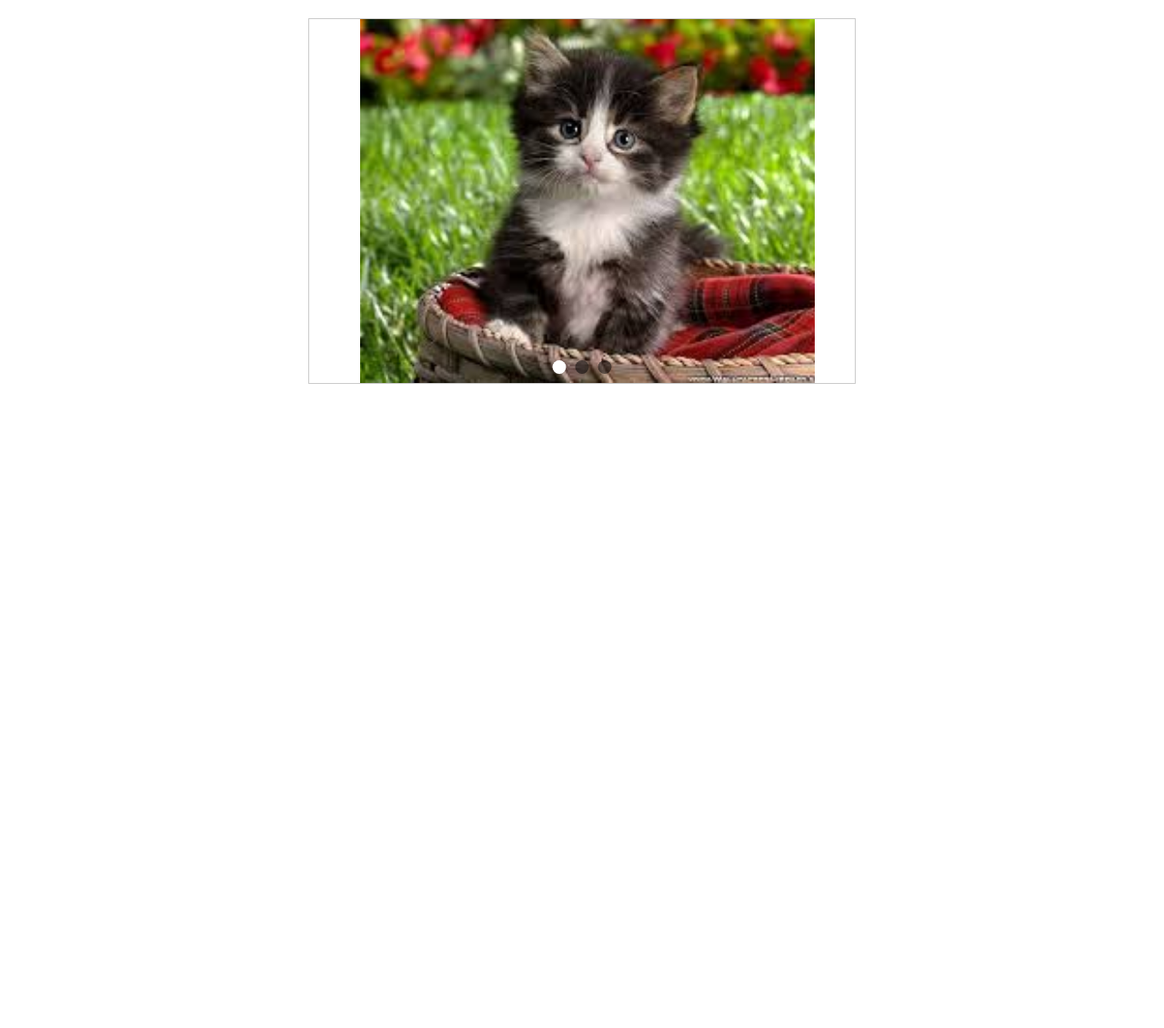
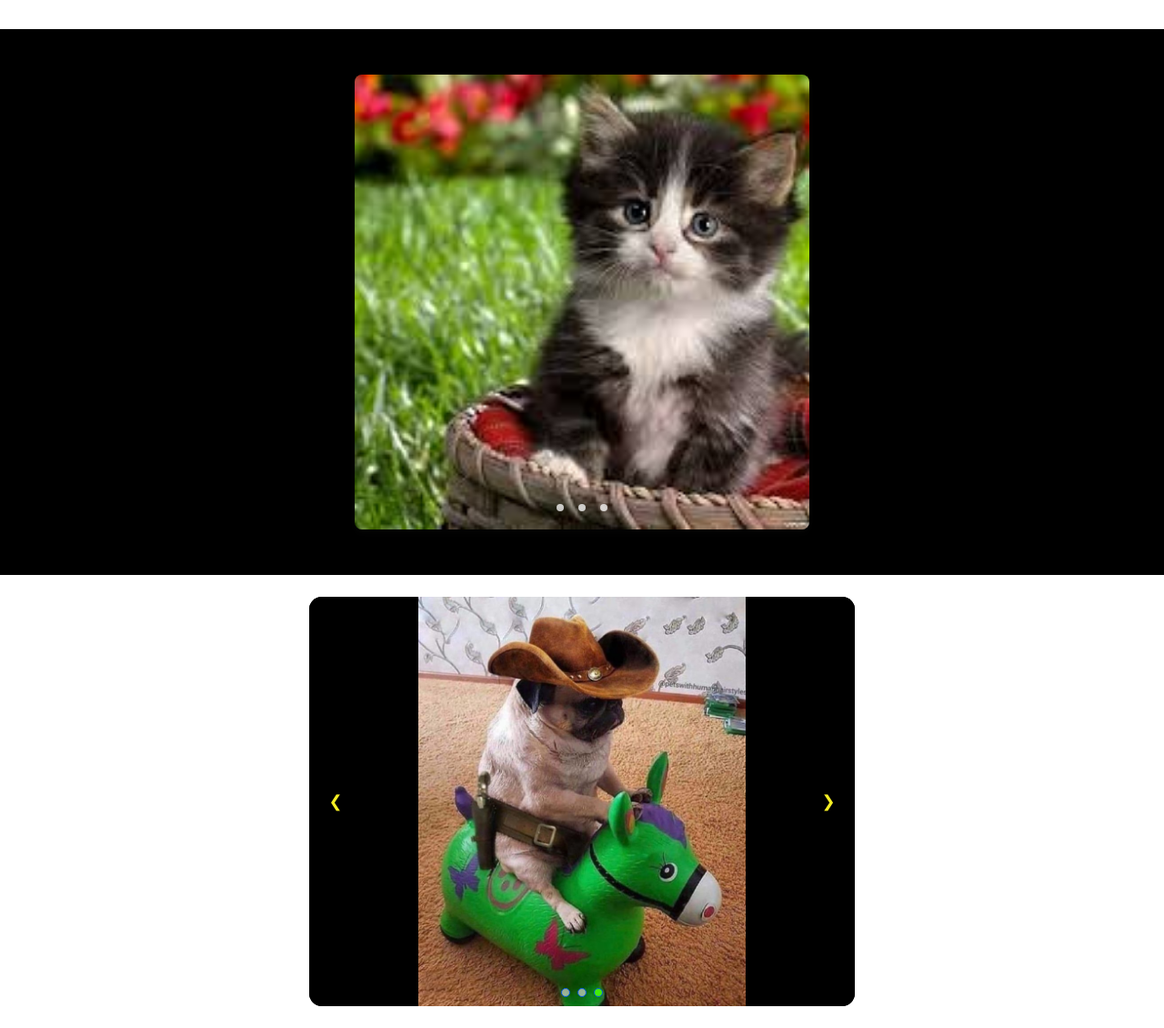
Before and after one commit to JuanMa216/Programacion_Web_UTP, a plain HTML site: page Semana2/Slider/slider.html in a window 1280 px wide. Shown: the whole page at 91% size. Before the commit the page ends 800 px from the top, so only its background shows below. Drawn offline with Linux system fonts and the light colour scheme.

Commit message:
Se creó la carpeta Slider, el primer slider fue solo hecho con HTML y CSS, el segundo usando el codigo dado por el profesor

```diff
--- a/Semana2/Slider/slider.html
+++ b/Semana2/Slider/slider.html
@@ -3,31 +3,129 @@
 <head>
     <meta charset="UTF-8">
     <meta name="viewport" content="width=device-width, initial-scale=1.0">
+    <title>Sliders</title>
     <link rel="stylesheet" href="styles/styles.css">
-    <title>Document</title>
+    <style>
+    :root{
+        --bg:#000;             /* color para las franjas */
+        --dot:#ebe3e3a1; --dot-active:#44eb08;
+    }
+    .carrusel{
+        width: min(90vw, 600px); /* 90vw: 90% del ancho de la ventana Viewport Width, 600px como valor maximo*/
+        /* mantiene proporción sin crecer demás */
+        aspect-ratio: 4 / 3;
+        margin: 24px auto;
+        position: relative;
+        overflow: hidden;
+        border-radius: 14px;
+        background: var(--bg);
+    }
+    .trackN{
+        display: flex;
+        height: 100%;
+        transition: transform .4s ease;
+    }
+    .slide{
+        min-width: 100%;
+        height: 100%;
+      /* CLAVE: usar background en vez de <img> */
+        background-position: center;
+        background-repeat: no-repeat;
+        background-size: contain;    /* se ve completa la imagen */
+        background-color: var(--bg); /* relleno para márgenes */
+    }
+
+    /* Flechas */
+    .ctrl{position:absolute; inset:0; display:flex; align-items:center; justify-content:space-between; pointer-events:none; padding:0 8px}
+    .btn{
+        pointer-events:auto; cursor:pointer; border:none; width:42px; height:42px; border-radius:50%;
+        background:#00000066; color:#f5ee24; font-size:18px; display:grid; place-items:center;
+    }
+    .btn:hover{background:#00000099}
+
+    /* Dots */
+    .dots{position:absolute; left:50%; transform:translateX(-50%); bottom:10px; display:flex; gap:8px}
+    .dots button{width:10px; height:10px; border-radius:50%; border:1px solid #0357de; background:var(--dot); cursor:pointer}
+    .dots button[aria-current="true"]{background:var(--dot-active)}
+
+    /* Accesibilidad básica */
+    .btn:focus, .dots button:focus{outline:3px solid #ffffff88; outline-offset:2px}
+
+    .trackN .slide:nth-child(1) {
+        background-image: url('img/pugsito1.png');
+    }
+
+    .trackN .slide:nth-child(2) {
+        background-image: url('img/pugsito2.png');
+    }
+
+    .trackN .slide:nth-child(3) {
+        background-image: url('img/pugsito3.png');
+    }
+    </style>
 </head>
 <body>
-    <div class="slider-container">
-        <input type="radio" name="slider" id="slide1" checked>
-        <input type="radio" name="slider" id="slide2">
-        <input type="radio" name="slider" id="slide3">
-
-            <div class="slides">
-                <div class="slide" id="slide1-content">
-                    <img src="img/gatito1.png" alt="gatito1" style="width: 500px; height: 500px; padding-left: 3.5em;">
+    <section class="container">
+        <div class="slider-container">
+            <div class="slider-wrapper">
+                <div class="slider">
+                    <img src="img/gatito1.png" alt="" id="slider1">
+                    <img src="img/gatito2.png" alt="" id="slider2">
+                    <img src="img/gatito3.png" alt="" id="slider3">
                 </div>
-                <div class="slide" id="slide2-content">
-                    <img src="img/gatito2.png" alt="gatito2" style="width: 500px; height: 500px; padding-left: 3.5em;">
-                </div>
-                <div class="slide" id="slide3-content">
-                    <img src="img/gatito3.png" alt="gatito3" style="width: 500px; height: 500px; padding-left: 3.5em;">
+                <div class="slider-nav">
+                    <a href="#slider1"></a>
+                    <a href="#slider2"></a>
+                    <a href="#slider3"></a>
                 </div>
             </div>
-                <div class="navigation">
-                    <label for="slide1" class="nav">1</label>
-                    <label for="slide2" class="nav">2</label>
-                    <label for="slide3" class="nav">3</label>
-                </div>
-    </div>
+        </div>
+    </section>
+
+    <section class="container-2">
+        <div class="carrusel" id="sliderN">
+            <div class="trackN" id="trackN">
+                <div class="slide"></div>
+                <div class="slide"></div>
+                <div class="slide"></div>
+            </div>
+            <div class="ctrl">
+                <button class="btn" id="prev"> &#10094; </button>
+                <button class="btn" id="next"> &#10095; </button>
+            </div>
+            <div class="dots" id="dots"></div>
+        </div>
+    </section>
 </body>
+<script>
+    const track = document.getElementById('trackN');
+    const total = track.children.length;
+    const dots = document.getElementById('dots');
+    let i = 0, timer;
+
+    function go(n){
+        i = (n + total) % total;
+        track.style.transform = `translateX(${-i*100}%)`;
+        [...dots.children].forEach((d,idx)=>d.setAttribute('aria-current', idx===i));
+        restart();
+    }
+
+    // Crear dots
+    for(let k=0;k<total;k++){
+        const d=document.createElement('button');
+        d.addEventListener('click',()=>go(k));
+        dots.appendChild(d);
+    }
+    go(0);
+
+    // Flechas
+    document.getElementById('prev').onclick=()=>go(i-1);
+    document.getElementById('next').onclick=()=>go(i+1);
+
+    // Autoplay suave - 5000 milisegundos - 5 segundos
+    function restart(){ clearInterval(timer); timer=setInterval(()=>go(i+1), 2000) }
+    restart();
+    document.getElementById('sliderN').addEventListener('mouseenter',()=>clearInterval(timer));
+    document.getElementById('sliderN').addEventListener('mouseleave',restart);
+</script>
 </html>
--- a/Semana2/Slider/styles/styles.css
+++ b/Semana2/Slider/styles/styles.css
@@ -1,84 +1,63 @@
-/* Oculta los radio buttons */
-.slider-container input[type="radio"] {
-    display: none;
+* {
+    margin: 0;
+    padding: 0;
+    box-sizing: border-box;
 }
 
-/* Configuración básica del contenedor del slider */
 .slider-container {
-    width: 600px; /* Ancho deseado para el slider */
-    overflow: hidden; /* Esto es CLAVE para ocultar las diapositivas que están fuera de vista */
-    margin: 20px auto;
-    position: relative; /* Para posicionar la navegación si se desea */
-    border: 1px solid #ccc; /* Solo para visualización */
+    background-color: black;
+    margin-top: 2em;
+    display: flex;
+    flex-direction: column;
+    align-items: center;
+    justify-content: center;
+    height: 600px;
+    width: 100%;
 }
 
-/* Contenedor de todas las diapositivas */
-.slides {
-    display: flex; /* Alinea todas las diapositivas horizontalmente */
-    width: 300%; /* El número de diapositivas (3) multiplicado por 100% */
-    transition: transform 0.5s ease-in-out; /* Animación para el deslizamiento */
+.slider-wrapper {
+    position: relative;
+    max-width: 1000px;
+    margin: 0 auto;
 }
 
-/* Estilo para cada diapositiva */
-.slide {
-    width: 100%; /* Cada slide ocupa el 100% del .slider-container */
-    flex-shrink: 0; /* Evita que las diapositivas se encojan */
+.slider {
+    display: flex;
+    /* aspect-ratio: 16 / 9; */
+    width: 500px;
+    height: 500px;
+    overflow-x: hidden;
+    scroll-snap-type: x mandatory;
+    scroll-behavior: smooth;
+    box-shadow: 0 .25rem .5rem #21212126;
+    border-radius: .5rem;
 }
 
-/* Asegura que las imágenes se ajusten a la diapositiva */
-.slide img {
-    width: 100%;
-    display: block;
-    max-height: 400px; /* Altura máxima para las imágenes */
+.slider img {
+    flex: 1 0 100%;
+    scroll-snap-align: start;
     object-fit: cover;
 }
 
-/* LÓGICA PRINCIPAL:
-    Cuando un radio button está :checked,
-    selecciona el hermano .slides y aplica un 'transform' para moverlo.
-*/
-
-/* Diapositiva 1: Mueve el contenedor 0% (se queda en la primera) */
-#slide1:checked ~ .slides {
-    transform: translateX(0);
+.slider-nav {
+    display: flex;
+    column-gap: 1rem;
+    position: absolute;
+    bottom: 1.25rem;
+    left: 50%;
+    transform: translateX(-50%);
+    z-index: 1;
 }
 
-/* Diapositiva 2: Mueve el contenedor -100% (muestra la segunda) */
-#slide2:checked ~ .slides {
-    transform: translateX(-100%);
+.slider-nav a {
+    width: .5rem;
+    height: .5rem;
+    border-radius: 50%;
+    background-color: white;
+    opacity: .75;
+    transition: opacity ease 250ms;
 }
 
-/* Diapositiva 3: Mueve el contenedor -200% (muestra la tercera) */
-#slide3:checked ~ .slides {
-    transform: translateX(-200%);
+.slider-nav a:hover {
+    opacity: 1;
 }
-
-/* Estilos de Navegación (los puntos o números) */
-.navigation {
-    position: absolute;
-    bottom: 10px;
-    left: 50%;
-    transform: translateX(-50%);
-    display: flex;
-    gap: 10px;
-}
-
-.nav {
-    display: block;
-    width: 15px;
-    height: 15px;
-    border-radius: 50%;
-    background: rgba(0, 0, 0, 0.5);
-    cursor: pointer;
-    text-align: center;
-    line-height: 15px;
-    color: transparent; /* Oculta el número si quieres solo puntos */
-    transition: background 0.3s;
-}
-
-/* Estilo para el indicador de diapositiva activa */
-#slide1:checked ~ .navigation .nav:nth-child(1),
-#slide2:checked ~ .navigation .nav:nth-child(2),
-#slide3:checked ~ .navigation .nav:nth-child(3) {
-    background: #fff; /* Fondo blanco para el nav activo */
-}
```
Also changed, not shown: Semana2/Slider/img/pugsito1.png (added), Semana2/Slider/img/pugsito2.png (added), Semana2/Slider/img/pugsito3.png (added).
